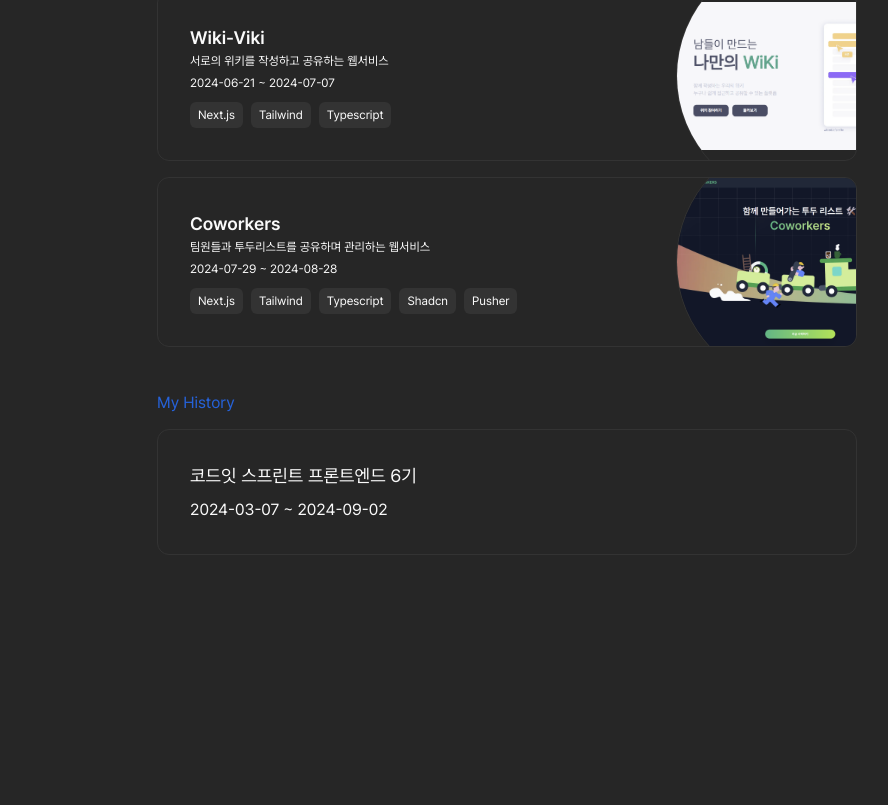
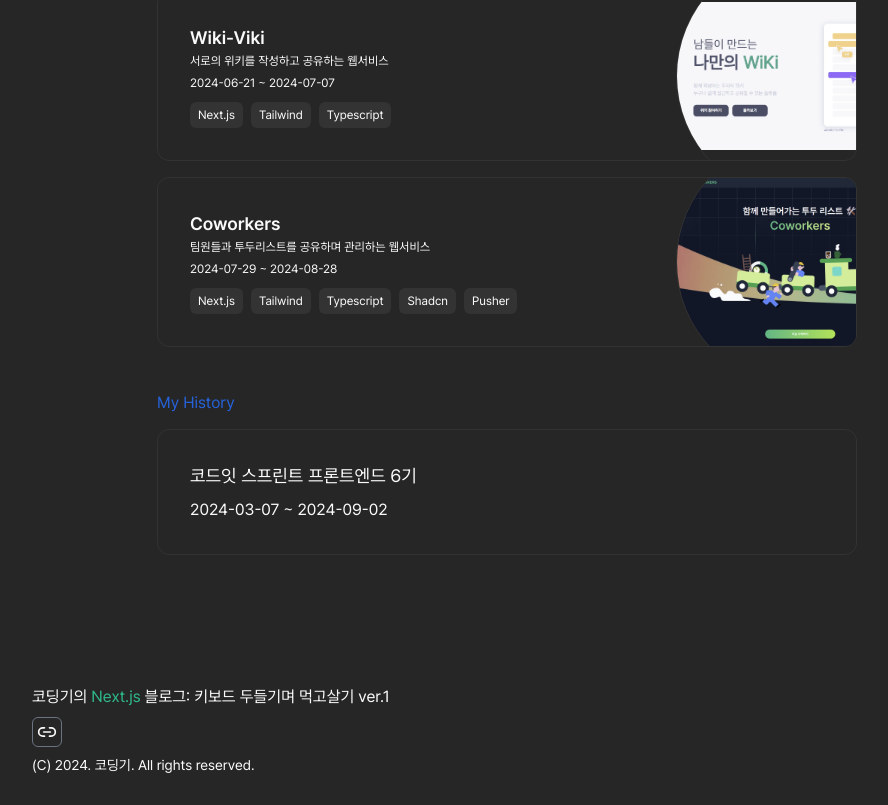
Before and after one commit to WooGi1020/keboard-hit-blog, a Next.js app: page /about in a window 1280 px wide. Shown: the part 959-1764 px from the top of the page, without its empty margins (133-1021 px from the left). Before the commit the page ends 1614 px from the top, so only its background shows below. Built offline with nearby package versions, Linux system fonts and the light colour scheme.

Commit message:
feat: footer 추가

```diff
--- a/src/app/layout.tsx
+++ b/src/app/layout.tsx
@@ -4,6 +4,7 @@ import localFont from "next/font/local";
 import Header from "@/components/header/Header";
 import { ThemeProvider } from "@/components/themes/theme-provider";
 import { Toaster } from "@/components/ui/toaster";
+import Footer from "@/components/footer/Footer";
 
 const pretendardFont = localFont({
   src: "../../public/fonts/PretendardVariable.woff2",
@@ -27,7 +28,8 @@ export default function RootLayout({
       <body className={`${pretendardFont.className}`}>
         <ThemeProvider attribute="class" defaultTheme="dark">
           <Header />
-          <main className="my-[80px] w-full px-[16px]">{children}</main>
+          <main className="my-[80px] w-full px-[16px] main">{children}</main>
+          <Footer />
           <Toaster />
         </ThemeProvider>
       </body>
--- /dev/null
+++ b/src/components/footer/Footer.tsx
@@ -0,0 +1,21 @@
+import FooterNav from "@/components/footer/FooterNav";
+
+function Footer() {
+  return (
+    <footer className="w-full h-[150px] p-5 flex flex-col justify-center">
+      <div
+        className="max-w-[982px] px-[16px] mx-auto w-full
+      flex flex-col gap-2"
+      >
+        <p>
+          코딩기의 <span className="text-chart-2">Next.js</span> 블로그: 키보드 두들기며 먹고살기
+          ver.1
+        </p>
+        <FooterNav />
+        <p className="text-sm">(C) 2024. 코딩기. All rights reserved.</p>
+      </div>
+    </footer>
+  );
+}
+
+export default Footer;
--- /dev/null
+++ b/src/components/footer/FooterNav.tsx
@@ -0,0 +1,18 @@
+import { Link2 } from "lucide-react";
+import Link from "next/link";
+
+function FooterNav() {
+  return (
+    <nav className="flex items-center gap-2">
+      <Link
+        href="https://linktr.ee/woogi1020"
+        target="_blank"
+        className="border border-gray-500 p-1 rounded-md hover:bg-input"
+      >
+        <Link2 className="size-5" />
+      </Link>
+    </nav>
+  );
+}
+
+export default FooterNav;
```
